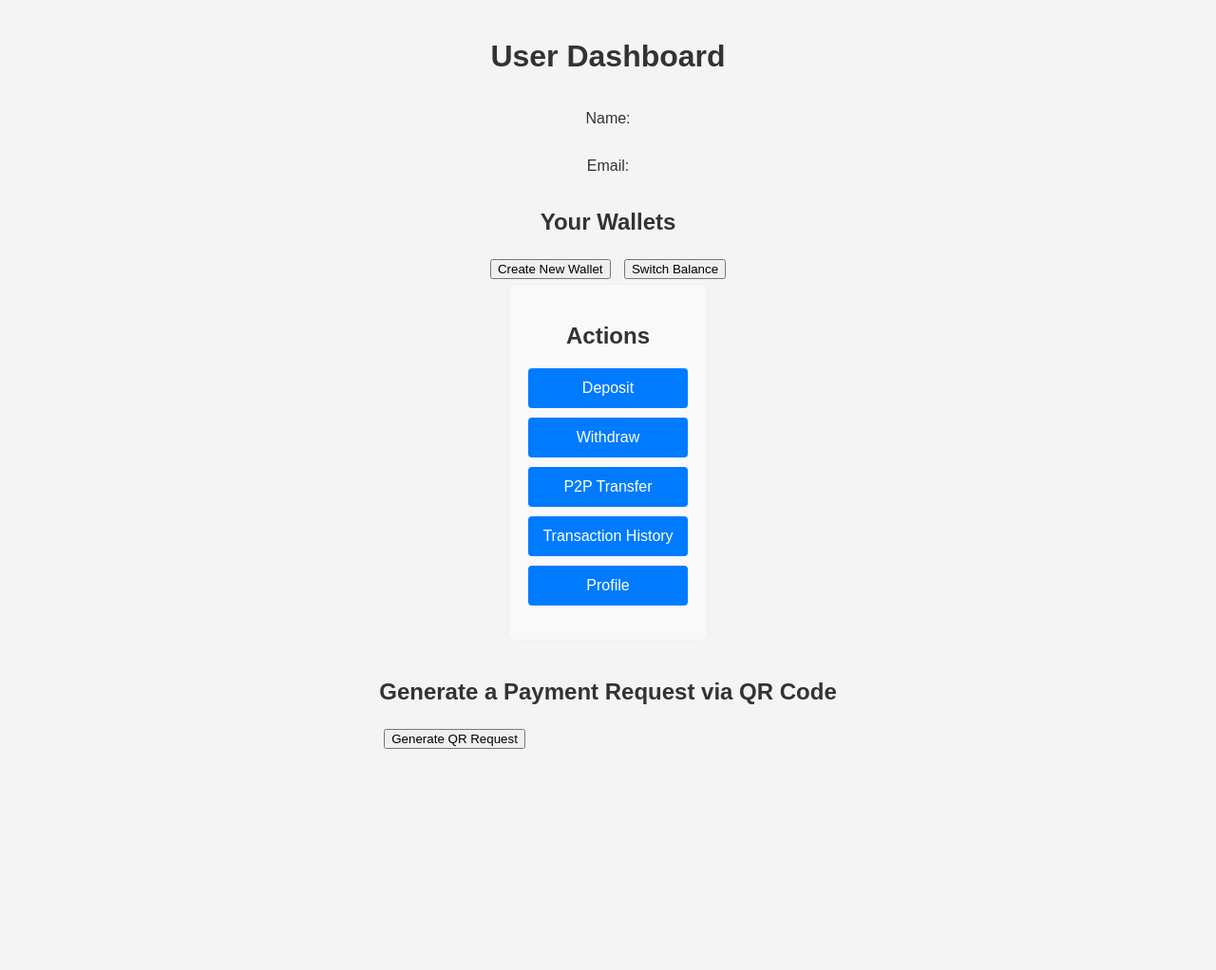
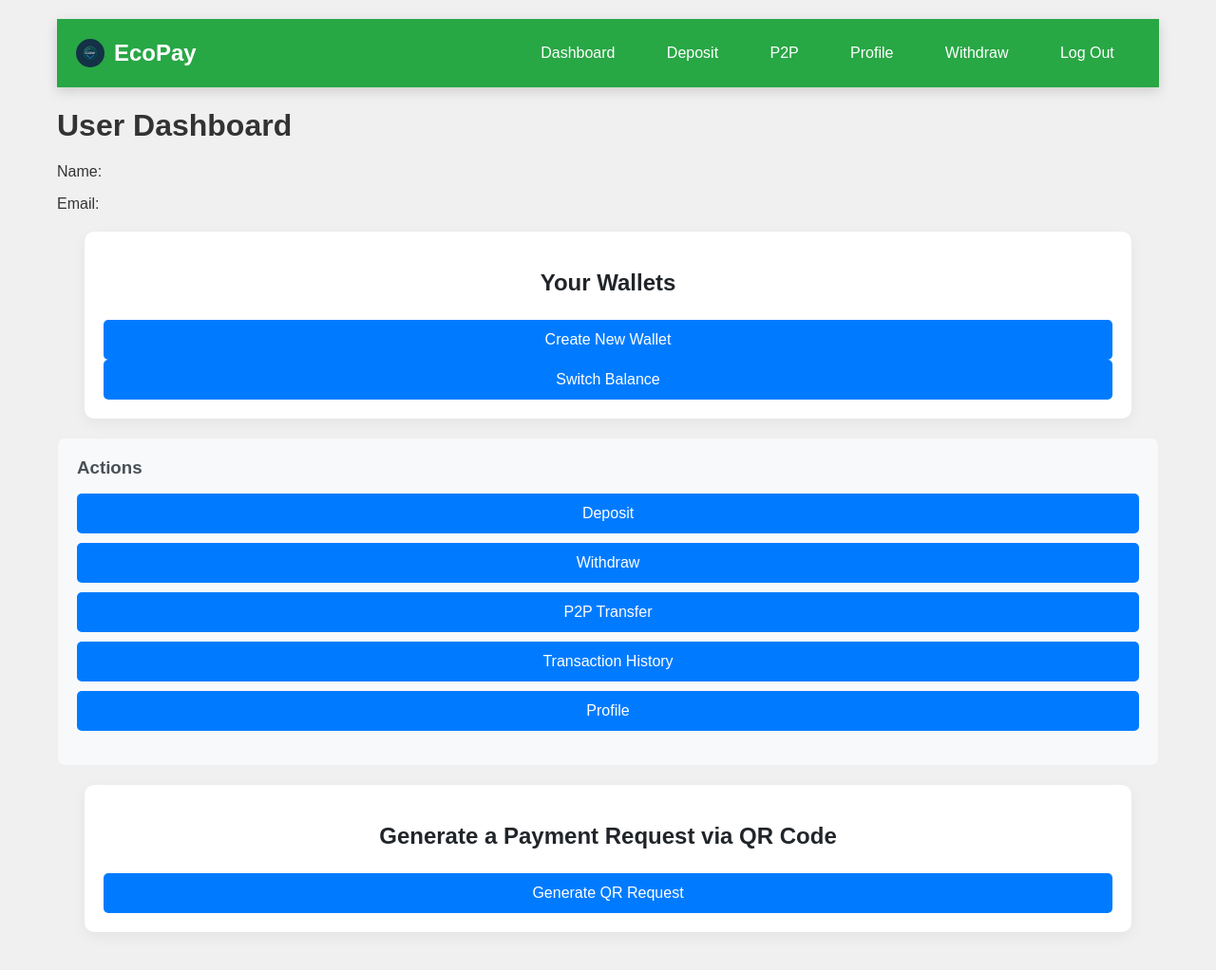
Before and after one commit to farhathaydar7/EcoPay, a PHP site: page /dashboard/dashboard.html in a window 1280 px wide. Shown: the whole page at 95% size. Before the commit the page ends 789 px from the top, so only its background shows below. Run offline with PHP 8.4, Linux system fonts and the light colour scheme.

Commit message:
refactor: enhance UI with navbar integration and consistent styling across pages

```diff
--- a/EcoPay_user/css/styles.css
+++ b/EcoPay_user/css/styles.css
@@ -1,291 +1,309 @@
 /* styles.css */
 
-/* General Styles */
 body {
     font-family: 'Arial', sans-serif;
-    background-color: #f4f4f4;
+    background-color: #f0f0f0;
     color: #333;
     margin: 0;
     padding: 0;
     display: flex;
     flex-direction: column;
     align-items: center;
+    min-height: 100vh;
 }
 
 .container {
     max-width: 1200px;
+    width: 95%;
     padding: 20px;
-    margin: 20px;
-    background-color: white;
-    border-radius: 8px;
-    box-shadow: 0 0 10px rgba(0, 0, 0, 0.1);
-    width: 100%;
+    margin: 20px auto;
+    background-color: #ffffff;
+    border-radius: 10px;
+    box-shadow: 0 5px 15px rgba(0, 0, 0, 0.05);
     box-sizing: border-box;
 }
 
 h2 {
-    color: #333;
+    color: #212529;
     text-align: center;
-    margin-bottom: 20px;
+    margin-bottom: 25px;
 }
 
+
+.navbar {
+    background-color: #28a745;
+    color: white;
+    padding: 1rem 0;
+    width: 100%;
+    box-shadow: 0 4px 12px rgba(0, 0, 0, 0.15);
+}
+
+.navbar-container {
+    display: flex;
+    justify-content: space-between;
+    align-items: center;
+    padding: 0 20px;
+    max-width: 1140px;
+    margin: 0 auto;
+}
+
+.navbar-brand {
+    display: flex;
+    align-items: center;
+    text-decoration: none;
+    color: white;
+}
+
+.website-icon {
+    width: auto;
+    height: 40px;
+    margin-right: 10px;
+    border-radius: 50%;
+}
+
+.brand-text {
+    font-size: 1.5rem;
+    font-weight: bold;
+    color: white;
+}
+
+.navbar-nav {
+    display: flex;
+    align-items: center;
+    justify-content: flex-end;
+}
+
+.nav-item {
+    margin-left: 1rem;
+}
+
+
+.nav-link,
+.logout-button {
+    color: white;
+    text-decoration: none;
+    font-size: 1rem;
+    padding: 0.7rem 1.2rem;
+    border-radius: 7px;
+    transition: background-color 0.3s ease;
+    border: none;
+    background: none;
+    cursor: pointer;
+}
+
+.logout-button {
+    border: 2px solid white;
+}
+.nav-link:hover,
+.logout-button:hover {
+    background-color: rgba(255, 255, 255, 0.2);
+}
+.navbar-link {
+    color: white;
+    text-decoration: none;
+    font-size: 1rem;
+    padding: 0.7rem 1.2rem;
+    border-radius: 7px;
+    transition: background-color 0.3s ease;
+    margin: 0 0.5rem;
+}
+
+.navbar-link:hover {
+    background-color: rgba(255, 255, 255, 0.2);
+}
+
+@media (max-width: 768px) {
+    .navbar-nav {
+        flex-direction: column;
+        align-items: flex-start;
+    }
+    .navbar-link, .logout-button {
+        margin: 0.5rem 0;
+        width: 100%;
+        text-align: left;
+    }
+}
+
+
 .form-group {
-    margin-bottom: 15px;
+    margin-bottom: 20px;
 }
 
 .form-group label {
     display: block;
-    margin-bottom: 8px;
-    color: #555;
+    margin-bottom: 10px;
+    color: #495057;
     font-weight: bold;
 }
 
-.form-group input[type="text"],
-.form-group input[type="email"],
-.form-group input[type="password"],
-.form-group input[type="tel"],
-.form-group input[type="date"],
-.form-group input[type="file"],
-input[type="number"], /* Added input[type=number] */
-select { /* Added select */
+.form-control {
     width: calc(100% - 20px);
-    padding: 10px;
-    border: 1px solid #ddd;
-    border-radius: 4px;
+    padding: 12px 15px;
+    border: 1px solid #ced4da;
+    border-radius: 5px;
     box-sizing: border-box;
+    font-size: 1rem;
     margin-bottom: 10px;
-    font-size: 16px;
 }
 
-button[type="submit"], button[type="button"] {
+.btn-primary {
     background-color: #007bff;
     color: white;
     padding: 12px 20px;
     border: none;
-    border-radius: 4px;
+    border-radius: 5px;
     cursor: pointer;
-    font-size: 16px;
+    font-size: 1rem;
     transition: background-color 0.3s ease;
     width: 100%;
 }
 
-button[type="submit"]:hover, button[type="button"]:hover {
+.btn-primary:hover {
     background-color: #0056b3;
 }
 
 .message {
     text-align: center;
     margin-top: 20px;
-    font-size: 16px;
+    font-size: 1rem;
 }
 
 .message.success {
-    color: green;
+    color: #28a745;
 }
 
 .message.error {
-    color: red;
+    color: #dc3545;
 }
 
-/* Login and Register Container Styles */
-.login-container, .register-container {
-    max-width: 400px;
-    margin: 50px auto;
+.login-container,
+.register-container,
+.dashboard-container,
+.profile-container,
+.deposit-container,
+.p2p-container {
+    max-width: 600px;
+    margin-top: 30px;
+    margin-bottom: 30px;
+    padding: 30px;
     background-color: #fff;
-    padding: 30px;
-    border-radius: 8px;
-    box-shadow: 0 0 20px rgba(0, 0, 0, 0.1);
+    border-radius: 10px;
+    box-shadow: 0 5px 15px rgba(0, 0, 0, 0.1);
 }
 
-.login-container h2, .register-container h2 {
-    text-align: center;
-    color: #333;
-    margin-bottom: 30px;
-}
 
-/* Dashboard Styles */
-.dashboard-container {
-    max-width: 900px;
-    margin: 30px auto;
-    padding: 30px;
-    background-color: #fff;
-    border-radius: 8px;
-    box-shadow: 0 0 20px rgba(0, 0, 0, 0.1);
-}
-
-.dashboard-container h2 {
-    text-align: center;
-    color: #333;
-    margin-bottom: 30px;
-}
-
-#user-info, #dashboard-actions {
-    background-color: #f9f9f9;
+.dashboard-actions {
+    background-color: #f8f9fa;
     padding: 20px;
     margin-bottom: 20px;
-    border-radius: 6px;
+    border-radius: 8px;
     border: 1px solid #eee;
 }
 
-#user-info h3, #dashboard-actions h3 {
-    color: #555;
+.dashboard-actions h3 {
+    color: #495057;
     margin-top: 0;
     margin-bottom: 15px;
 }
 
-#dashboard-actions ul {
+.dashboard-actions ul {
     list-style: none;
     padding: 0;
 }
 
-#dashboard-actions ul li {
+.dashboard-actions ul li {
     margin-bottom: 10px;
 }
 
-#dashboard-actions ul li a {
+.dashboard-actions ul li a {
     display: block;
     padding: 12px 15px;
     text-decoration: none;
     background-color: #007bff;
     color: white;
     text-align: center;
-    border-radius: 4px;
+    border-radius: 5px;
     transition: background-color 0.3s ease;
 }
 
-#dashboard-actions ul li a:hover {
+.dashboard-actions ul li a:hover {
     background-color: #0056b3;
-}
-
-/* Profile Styles */
-.profile-container {
-    max-width: 700px;
-    margin: 30px auto;
-    padding: 30px;
-    background-color: #fff;
-    border-radius: 8px;
-    box-shadow: 0 0 20px rgba(0, 0, 0, 0.1);
-}
-
-.profile-container h2 {
-    text-align: center;
-    color: #333;
-    margin-bottom: 30px;
 }
 
 #profile-pic-display {
     display: block;
-    margin: 0 auto 20px; /* Center image and add margin below */
-    border-radius: 50%;    /* Make it circular */
-    max-width: 150px;     /* Adjust size as needed */
+    margin: 0 auto 20px;
+    border-radius: 50%;
+    max-width: 150px;
     height: auto;
 }
 
-/* Deposit Styles */
-.deposit-container {
-    max-width: 400px;
-    margin: 50px auto;
-    background-color: #fff;
-    padding: 30px;
-    border-radius: 8px;
-    box-shadow: 0 0 20px rgba(0, 0, 0, 0.1);
-}
-
-.deposit-container h2 {
-    text-align: center;
-    color: #333;
-    margin-bottom: 30px;
-}
-
-.deposit-container label {
-    display: block;
-    margin: 10px 0 5px;
-    color: #555;
-}
-
-.deposit-container input[type="number"],
-.deposit-container select {
-    width: 100%;
-    padding: 8px;
-    margin-bottom: 10px;
-    border: 1px solid #ddd;
-    border-radius: 4px;
-    box-sizing: border-box;
-}
-.deposit-container button {
-    background-color: #4CAF50;
-    color: white;
-    padding: 10px 15px;
-    border: none;
-    border-radius: 4px;
-    cursor: pointer;
-    width: 100%;
-    font-size: 16px;
-}
-
-.deposit-container button:hover {
-    background-color: #45a049;
-}
-
-.deposit-container #message {
-        margin-top: 15px;
-        text-align: center;
-        color: #ff0000; /* Default to red for errors */
-}
-
-/* Responsiveness  */
-@media (max-width: 768px) {
-    .container, .login-container, .register-container, .dashboard-container, .profile-container, .deposit-container {
-        margin: 10px;
-        padding: 20px;
-    }
-
-    .login-container, .register-container {
-        max-width: 95%;
-    }
-
-    .dashboard-container, .profile-container {
-        max-width: 95%;
-    }
-}
-
-/* P2P Styles */
-.p2p-container {
-    max-width: 500px;
-    margin: 50px auto;
-    padding: 20px;
-    background-color: #fff;
-    border-radius: 8px;
-    box-shadow: 0 0 10px rgba(0, 0, 0, 0.1);
-}
-.p2p-container h2 {
-    text-align: center;
-    margin-bottom: 20px;
-}
-
-/* Add this to disable buttons */
 .disabled {
     opacity: 0.6;
     cursor: not-allowed;
 }
-body { font-family: Arial, sans-serif; margin: 20px; }
-.wallet { border: 1px solid #ccc; padding: 10px; margin: 10px 0; }
-button { margin: 5px; }
+
 .modal {
     display: none;
     position: fixed;
-  z-index: 999;
+    z-index: 1000;
     left: 0;
     top: 0;
     width: 100%;
     height: 100%;
     overflow: auto;
-  background: rgba(0,0,0,0.5);
+    background-color: rgba(0,0,0,0.5);
 }
+
 .modal-content {
-  background: #fff;
-  margin: 10% auto;
+    background-color: #fefefe;
+    margin: 15% auto;
     padding: 20px;
+    border: 1px solid #888;
+    border-radius: 10px;
     width: 80%;
-  max-width: 400px;
+    max-width: 500px;
 }
+
+
+@media (max-width: 768px) {
+    .container,
+    .login-container,
+    .register-container,
+    .dashboard-container,
+    .profile-container,
+    .deposit-container,
+    .p2p-container {
+        margin: 15px;
+        padding: 25px;
+    }
+
+    .navbar-container {
+        flex-direction: column;
+        align-items: flex-start;
+    }
+
+    .navbar-brand {
+        margin-bottom: 10px;
+    }
+
+    .logout-button {
+        width: 100%;
+        margin-top: 10px;
+    }
+}
+
+
+.main-content {
+    width: 100%;
+    max-width: 1200px;
+    margin: 0 auto;
+    padding: 20px;
+    box-sizing: border-box;
+}
+
+/* Image Icon */
+.website-icon {
+    width: auto;
+    height: 30px;
+}
--- a/EcoPay_user/dashboard/dashboard.html
+++ b/EcoPay_user/dashboard/dashboard.html
@@ -9,20 +9,29 @@
   <link rel="stylesheet" href="../css/styles.css">
 
 </head>
-<body>
+<body class="body">
+  <div class="main-content">
+    <div id="navbar-container"></div>
+    <script>
+      fetch('../navbar.html')
+        .then(response => response.text())
+        .then(data => {
+          document.getElementById('navbar-container').innerHTML = data;
+        });
+    </script>
   <h1>User Dashboard</h1>
   <p>Name: <span id="user-name"></span></p>
   <p>Email: <span id="user-email"></span></p>
 
-  <section id="user-wallets">
+  <section id="user-wallets" class="container">
     <h2>Your Wallets</h2>
     <div id="wallets-list"></div>
-    <button id="create-wallet-button">Create New Wallet</button>
-    <button id="switchBalanceButton">Switch Balance</button>
+    <button id="create-wallet-button" class="btn-primary">Create New Wallet</button>
+    <button id="switchBalanceButton" class="btn-primary">Switch Balance</button>
   </section>
 
-  <section id="dashboard-actions">
-    <h2>Actions</h2>
+  <section id="dashboard-actions" class="dashboard-actions">
+    <h3>Actions</h3>
     <ul>
       <li><a href="../deposit/deposit.html">Deposit</a></li>
       <li><a href="../withdraw/withdraw.html">Withdraw</a></li>
@@ -32,9 +41,9 @@
     </ul>
   </section>
 
-  <section>
+  <section class="container">
     <h2>Generate a Payment Request via QR Code</h2>
-    <button id="generate-request-button">Generate QR Request</button>
+    <button id="generate-request-button" class="btn-primary">Generate QR Request</button>
   </section>
 
   <!-- QR Send Modal -->
@@ -42,13 +51,13 @@
     <div class="modal-content">
       <h3>Generate QR Code</h3>
       <label for="qrSendWalletId">Select Wallet:</label>
-      <select id="qrSendWalletId"></select>
+      <select id="qrSendWalletId" class="form-control"></select>
 
       <label for="qrSendAmount">Amount:</label>
-      <input type="number" id="qrSendAmount" placeholder="Enter amount" />
+      <input type="number" id="qrSendAmount" placeholder="Enter amount" class="form-control"/>
 
-      <button id="generateQrCodeButton">Generate QR Code</button>
-      <button id="closeQrSendModalButton">Cancel</button>
+      <button id="generateQrCodeButton" class="btn-primary">Generate QR Code</button>
+      <button id="closeQrSendModalButton" class="btn-primary">Cancel</button>
       <div id="qr-code-container" style="margin-top: 15px;"></div>
     </div>
   </div>
@@ -58,13 +67,13 @@
     <div class="modal-content">
       <h3>Switch Balance Between Wallets</h3>
       <label for="toWalletId">Select Target Wallet:</label>
-      <select id="toWalletId"></select>
+      <select id="toWalletId" class="form-control"></select>
 
       <label for="switchAmount">Amount:</label>
-      <input type="number" id="switchAmount" placeholder="Enter amount" />
+      <input type="number" id="switchAmount" placeholder="Enter amount" class="form-control"/>
 
-      <button id="switchBalanceSubmit">Submit</button>
-      <button id="closeSwitchBalanceModal">Cancel</button>
+      <button id="switchBalanceSubmit" class="btn-primary">Submit</button>
+      <button id="closeSwitchBalanceModal" class="btn-primary">Cancel</button>
     </div>
   </div>
 
--- /dev/null
+++ b/EcoPay_user/navbar.html
@@ -0,0 +1,16 @@
+<nav class="navbar">
+    <div class="navbar-container">
+        <a href="#" class="navbar-brand">
+            <img src="./assets/icon.png" alt="Website Icon" class="website-icon">
+            <span class="brand-text">EcoPay</span>
+        </a>
+        <div class="navbar-nav">
+            <a href="dashboard/dashboard.html" class="navbar-link">Dashboard</a>
+            <a href="deposit/deposit.html" class="navbar-link">Deposit</a>
+            <a href="p2p/p2p_email.html" class="navbar-link">P2P</a>
+            <a href="Profile/profile.html" class="navbar-link">Profile</a>
+            <a href="withdraw/withdraw.html" class="navbar-link">Withdraw</a>
+            <a href="login/login.html" class="navbar-link">Log Out</a>
+        </div>
+    </div>
+</nav>
```
Also changed, not shown: EcoPay_user/Profile/profile.html (+19 -10 lines), EcoPay_user/deposit/deposit.html (+15 -6 lines), EcoPay_user/history/history.html (+13 -5 lines), EcoPay_user/login/login.html (+15 -6 lines), EcoPay_user/p2p/p2p_email.html (+14 -5 lines), EcoPay_user/p2p/p2p_qr.html (deleted, +0 -35 lines), EcoPay_user/popup/popup.html (+12 -2 lines), EcoPay_user/qr/qr.html (+6 -15 lines), EcoPay_user/register/register.html (+29 -20 lines), EcoPay_user/withdraw/withdraw.html (+14 -5 lines), EcoPay_user/assets/icon.png (added). Lines whose indentation alone changed are shown as unchanged.
